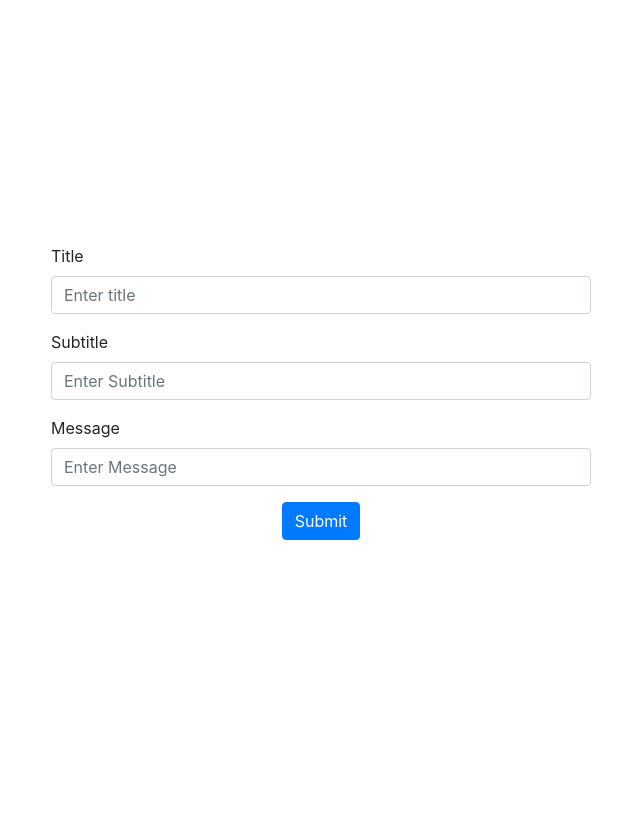
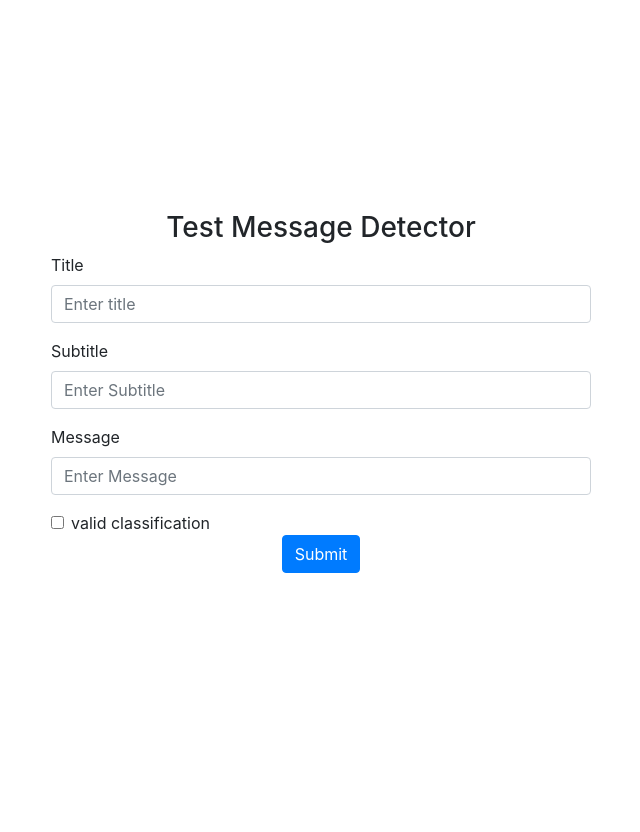
Before and after one commit to darrylbalderas/test-message-detector, a Flask app: page / in a window 1280 px wide. Shown: the whole page, without its empty margins (319-959 px from the left). Run offline with Flask 2, Linux system fonts and the light colour scheme; some libraries are stand-ins or nearby versions.

Commit message:
Update form message details and update notebook version number
Signed-off-by: Darryl-Balderas <darryl.balderas@ibm.com>

```diff
--- a/api/templates/index.html
+++ b/api/templates/index.html
@@ -15,6 +15,9 @@
             <div class="col">
             </div>
             <div class="col-6">
+                <div class="row justify-content-md-center">
+                    <h3>Test Message Detector</h3>
+                </div>
                 <div class="row justify-content-md-center">
                     {% with messages = get_flashed_messages(with_categories=true) %}
                     {% if messages %}
@@ -52,6 +55,10 @@
                                 <input type="text" class="form-control" id="message" name="message"
                                        placeholder="Enter Message">
                             </div>
+                            <div class="form-check">
+                                <input type="checkbox" class="form-check-input" id="valid">
+                                <label class="form-check-label" for="valid">valid classification</label>
+                            </div>
                             <div class="row justify-content-md-center">
                                 <button type="submit" class="btn btn-primary">Submit</button>
                             </div>
--- a/requirements.txt
+++ b/requirements.txt
@@ -1,6 +1,6 @@
 jupyter==1.0.0
 nltk==3.4
-notebook==5.7.4
+notebook==5.7.8
 numpy==1.15.4
 pandas==0.23.4
 scikit-learn==0.20.2
```
